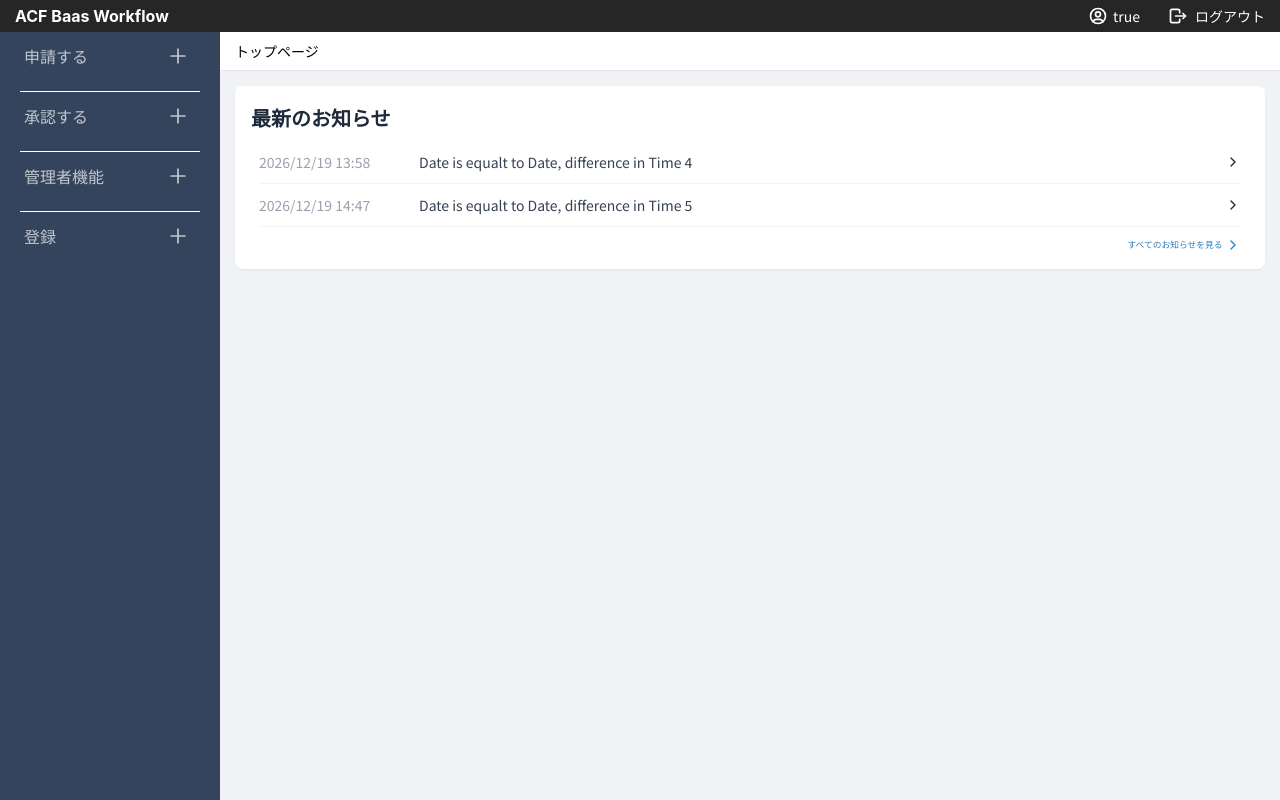
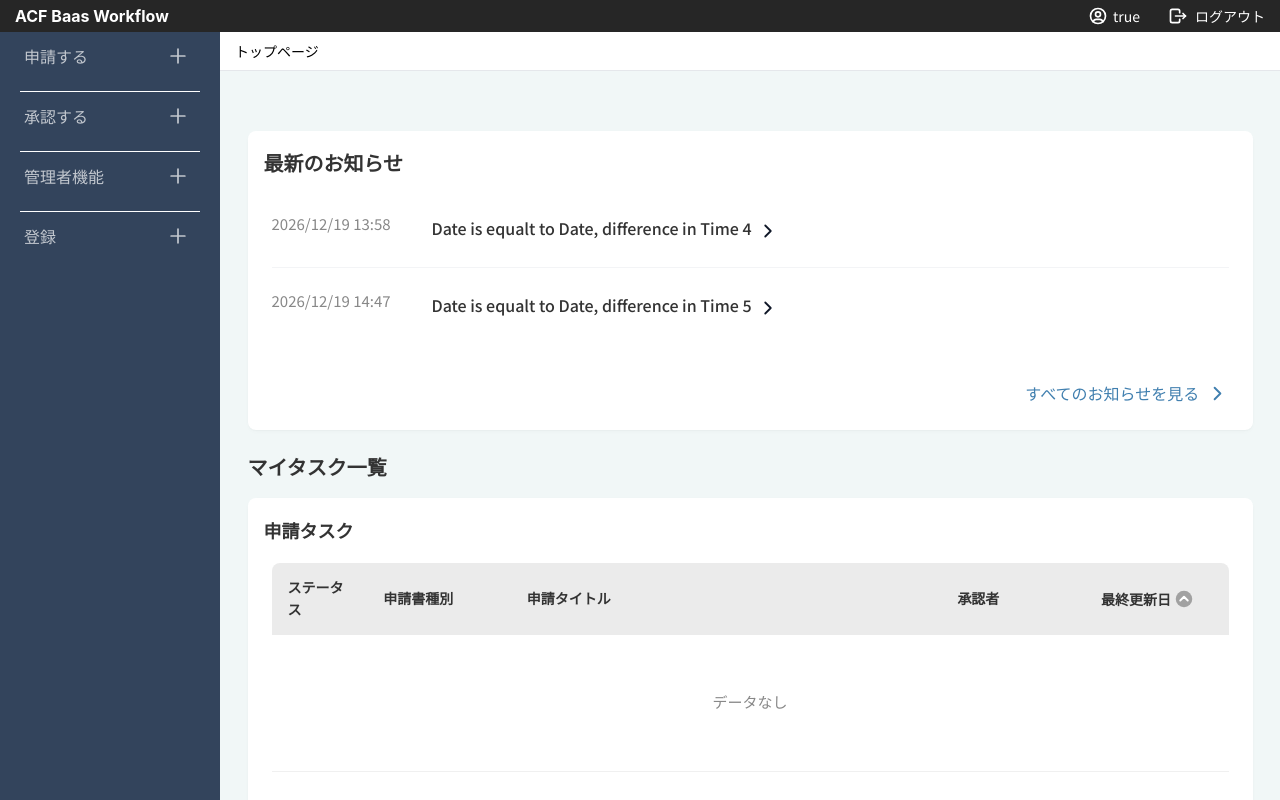
Before and after one commit to tutaiyb04/demo-login, a Vue app in the folder frontend/: page /wf-tops in a window 1280 px wide. Built offline with nearby package versions, Linux system fonts and the light colour scheme; sample sign-in values are in the browser's storage.

Commit message:
UI Wf-Tops

```diff
--- a/frontend/src/layouts/AdminLayout.vue
+++ b/frontend/src/layouts/AdminLayout.vue
@@ -241,7 +241,7 @@ const navigateTo = (path: string) => {
       </a-layout-sider>
 
       <a-layout-content
-        class="!bg-[#f0f2f5] flex flex-col h-full overflow-hidden"
+        class="!bg-[#f1f7f7] flex flex-col h-full overflow-hidden"
       >
         <div class="bg-white px-6 py-3 border-b border-gray-200 shrink-0">
           <a-breadcrumb separator=">">
--- a/frontend/src/router/index.ts
+++ b/frontend/src/router/index.ts
@@ -18,7 +18,7 @@ router.beforeEach((to, from, next) => {
   if (requiresAuth && !isAuthenticated) {
     next({ name: "login" });
   } else if (to.name === "login" && isAuthenticated) {
-    next({ name: "top" });
+    next({ name: "wf-tops" });
   } else {
     next();
   }
--- a/frontend/src/views/TopView.vue
+++ b/frontend/src/views/TopView.vue
@@ -1,4 +1,5 @@
 <script setup lang="ts">
+import { reactive, ref } from "vue"; // Nhớ import ref
 import { useRouter } from "vue-router";
 
 const router = useRouter();
@@ -16,6 +17,66 @@ const newList = [
   },
 ];
 
+const taskColumns = [
+  { title: "ステータス", dataIndex: "status", key: "status", width: "10%" },
+  { title: "申請書種別", dataIndex: "type", key: "type", width: "15%" },
+  { title: "申請タイトル", dataIndex: "title", key: "title", width: "45%" },
+  { title: "承認者", dataIndex: "approver", key: "approver", width: "15%" },
+  {
+    title: "最終更新日",
+    dataIndex: "updatedAt",
+    key: "updatedAt",
+    width: "15%",
+    sorter: true,
+    sortDirections: ["descend", "ascend"],
+  },
+];
+
+const approvalTaskColumns = [
+  {
+    title: "申請日",
+    dataIndex: "applicationDate",
+    key: "applicationDate",
+    width: "15%",
+    sorter: true,
+    sortDirections: ["descend", "ascend"],
+  },
+  { title: "申請者", dataIndex: "applicant", key: "applicant", width: "20%" },
+  { title: "申請書種別", dataIndex: "type", key: "type", width: "20%" },
+  { title: "申請タイトル", dataIndex: "title", key: "title", width: "45%" },
+];
+
+const pagination = reactive({
+  current: 1,
+  pageSize: 5,
+  total: 50,
+  showSizeChanger: true,
+  pageSizeOptions: ["5", "10", "20", "50"],
+});
+
+const sortOrder = ref<string | null>(null);
+
+const approvalSortOrder = ref<string | null>(null);
+
+const handleApprovalTableChange = (pag: any, filters: any, sorter: any) => {
+  approvalSortOrder.value = sorter.order || null;
+};
+
+const handleTableChange = (pag: any, filters: any, sorter: any) => {
+  sortOrder.value = sorter.order || null;
+
+  if (pag) {
+    pagination.current = pag.current;
+    pagination.pageSize = pag.pageSize;
+  }
+};
+
+const getTooltipText = (order: string | null) => {
+  if (order === "descend") return "Click to sort ascending";
+  if (order === "ascend") return "Cancel sorting";
+  return "Click to sort descending"; // Mặc định khi bằng null
+};
+
 const goToAllNews = () => {
   router.push("/latest-news");
 };
@@ -23,54 +84,65 @@ const goToAllNews = () => {
 const goToNewsDetail = (id: number) => {
   router.push(`/latest-news/${id}`);
 };
+
+const goToAppliedTasks = () => {
+  router.push("/completed-applications-list");
+};
+
+const goToApprovalTasks = () => {
+  router.push("/approved-tasks");
+};
 </script>
 
 <template>
-  <div class="flex flex-col gap-6 !bg-[#f1f7f7]">
+  <div class="flex flex-col gap-6 mt-18 mx-5">
     <a-card :bordered="false" class="w-full shadow-sm custom-card">
       <template #title>
-        <span class="text-[2rem] font-blod text-gray-800">最新のお知らせ</span>
+        <span class="text-[2rem] font-bold text-[#333333]">最新のお知らせ</span>
       </template>
 
-      <div class="flex flex-col">
+      <section class="flex flex-col mt-2">
         <div
-          v-for="news in newList"
+          v-for="(news, index) in newList"
           :key="news.id"
-          class="flex items-center py-4 border-b border-gray-100 cursor-pointer hover:bg-gray-50 transition-colors group"
+          class="flex items-center py-10 cursor-pointer hover:bg-gray-50 transition-colors group"
+          :class="
+            index !== newList.length - 1 ? 'border-b border-gray-100' : ''
+          "
           @click="goToNewsDetail(news.id)"
         >
-          <span class="text-gray-400 text-[1.4rem] w-[160px] shrink-0">{{
+          <span class="text-[#888888] text-[1.5rem] w-[160px] -mt-4">{{
             news.date
           }}</span>
-          <span class="text-gray-700 text-[1.4rem] flex-1">{{
+          <span class="text-[#333333] text-[1.6rem] font-medium">{{
             news.title
           }}</span>
           <svg
             xmlns="http://www.w3.org/2000/svg"
-            width="16"
-            height="16"
+            width="22"
+            height="22"
             viewBox="0 0 24 24"
             fill="none"
             stroke="currentColor"
             stroke-width="2"
             stroke-linecap="round"
             stroke-linejoin="round"
-            class="text-gray-800 group-hover:text-blue-500 transition-colors"
+            class="mt-1.5 ml-2 text-gray-900"
           >
             <path d="M9 6l6 6l-6 6" />
           </svg>
         </div>
 
-        <div class="flex justify-end mt-4">
+        <div class="flex justify-end mt-15">
           <div
-            class="flex items-center gap-1 text-[#2c7ebd] hover:text-[#23689b] cursor-pointer text-sm font-medium transition-colors"
+            class="flex items-center gap-1 text-[#407faf] hover:text-[#23689b] cursor-pointer text-[1.6rem] font-medium transition-colors"
             @click="goToAllNews"
           >
-            <span>すべてのお知らせを見る</span>
+            <span class="mr-1.5">すべてのお知らせを見る</span>
             <svg
               xmlns="http://www.w3.org/2000/svg"
-              width="16"
-              height="16"
+              width="23"
+              height="23"
               viewBox="0 0 24 24"
               fill="none"
               stroke="currentColor"
@@ -82,7 +154,199 @@ const goToNewsDetail = (id: number) => {
             </svg>
           </div>
         </div>
-      </div>
+      </section>
+    </a-card>
+
+    <!-- My Tasks -->
+    <div class="mt-4 mb-2">
+      <span class="text-[2rem] font-bold text-[#333333]">マイタスク一覧</span>
+    </div>
+
+    <a-card :bordered="false" class="w-full shadow-sm custom-card">
+      <template #title>
+        <span class="text-[1.8rem] font-bold text-[#333333]">申請タスク</span>
+      </template>
+
+      <section class="flex flex-col mt-4">
+        <a-table
+          :columns="taskColumns"
+          :data-source="[]"
+          :pagination="false"
+          :showSorterTooltip="false"
+          @change="handleTableChange"
+        >
+          <template #headerCell="{ column }">
+            <template v-if="column.key === 'updatedAt'">
+              <div class="flex items-center gap-1.5">
+                <span>{{ column.title }}</span>
+
+                <a-tooltip :title="getTooltipText(sortOrder)" placement="top">
+                  <div class="flex items-center cursor-pointer">
+                    <svg
+                      v-if="sortOrder === 'descend'"
+                      xmlns="http://www.w3.org/2000/svg"
+                      width="18"
+                      height="18"
+                      viewBox="0 0 24 24"
+                      fill="none"
+                    >
+                      <circle cx="12" cy="12" r="11" fill="#a1a1a1" />
+                      <path
+                        d="M7 10L12 15L17 10"
+                        stroke="white"
+                        stroke-width="2.5"
+                        stroke-linecap="round"
+                        stroke-linejoin="round"
+                      />
+                    </svg>
+
+                    <svg
+                      v-else
+                      xmlns="http://www.w3.org/2000/svg"
+                      width="18"
+                      height="18"
+                      viewBox="0 0 24 24"
+                      fill="none"
+                    >
+                      <circle cx="12" cy="12" r="11" fill="#a1a1a1" />
+                      <path
+                        d="M7 14L12 9L17 14"
+                        stroke="white"
+                        stroke-width="2.5"
+                        stroke-linecap="round"
+                        stroke-linejoin="round"
+                      />
+                    </svg>
+                  </div>
+                </a-tooltip>
+              </div>
+            </template>
+            <template v-else>
+              {{ column.title }}
+            </template>
+          </template>
+
+          <template #emptyText>
+            <div class="py-16 text-[#888888] text-[1.5rem]">データなし</div>
+          </template>
+        </a-table>
+
+        <div class="flex justify-end mt-10">
+          <div
+            class="flex items-center gap-1 text-[#407faf] hover:text-[#23689b] cursor-pointer text-[1.6rem] font-medium transition-colors"
+            @click="goToAppliedTasks"
+          >
+            <span class="mr-1.5">申請済み一覧</span>
+            <svg
+              xmlns="http://www.w3.org/2000/svg"
+              width="23"
+              height="23"
+              viewBox="0 0 24 24"
+              fill="none"
+              stroke="currentColor"
+              stroke-width="2"
+              stroke-linecap="round"
+              stroke-linejoin="round"
+            >
+              <path d="M9 6l6 6l-6 6" />
+            </svg>
+          </div>
+        </div>
+      </section>
+    </a-card>
+
+    <a-card :bordered="false" class="w-full shadow-sm custom-card mb-10">
+      <template #title>
+        <span class="text-[1.8rem] font-bold text-[#333333]">承認タスク</span>
+      </template>
+
+      <section class="flex flex-col mt-4">
+        <a-table
+          :columns="approvalTaskColumns"
+          :data-source="[]"
+          :pagination="false"
+          :showSorterTooltip="false"
+          @change="handleApprovalTableChange"
+        >
+          <template #headerCell="{ column }">
+            <template v-if="column.key === 'applicationDate'">
+              <div class="flex items-center gap-1.5">
+                <span>{{ column.title }}</span>
+                <a-tooltip
+                  :title="getTooltipText(approvalSortOrder)"
+                  placement="top"
+                >
+                  <div class="flex items-center cursor-pointer">
+                    <svg
+                      v-if="approvalSortOrder === 'descend'"
+                      xmlns="http://www.w3.org/2000/svg"
+                      width="18"
+                      height="18"
+                      viewBox="0 0 24 24"
+                      fill="none"
+                    >
+                      <circle cx="12" cy="12" r="11" fill="#a1a1a1" />
+                      <path
+                        d="M7 10L12 15L17 10"
+                        stroke="white"
+                        stroke-width="2.5"
+                        stroke-linecap="round"
+                        stroke-linejoin="round"
+                      />
+                    </svg>
+                    <svg
+                      v-else
+                      xmlns="http://www.w3.org/2000/svg"
+                      width="18"
+                      height="18"
+                      viewBox="0 0 24 24"
+                      fill="none"
+                    >
+                      <circle cx="12" cy="12" r="11" fill="#a1a1a1" />
+                      <path
+                        d="M7 14L12 9L17 14"
+                        stroke="white"
+                        stroke-width="2.5"
+                        stroke-linecap="round"
+                        stroke-linejoin="round"
+                      />
+                    </svg>
+                  </div>
+                </a-tooltip>
+              </div>
+            </template>
+            <template v-else>
+              {{ column.title }}
+            </template>
+          </template>
+
+          <template #emptyText>
+            <div class="py-16 text-[#888888] text-[1.5rem]">データなし</div>
+          </template>
+        </a-table>
+
+        <div class="flex justify-end mt-10">
+          <div
+            class="flex items-center gap-1 text-[#407faf] hover:text-[#23689b] cursor-pointer text-[1.6rem] font-medium transition-colors"
+            @click="goToApprovalTasks"
+          >
+            <span class="mr-1.5">承認依頼一覧</span>
+            <svg
+              xmlns="http://www.w3.org/2000/svg"
+              width="23"
+              height="23"
+              viewBox="0 0 24 24"
+              fill="none"
+              stroke="currentColor"
+              stroke-width="2"
+              stroke-linecap="round"
+              stroke-linejoin="round"
+            >
+              <path d="M9 6l6 6l-6 6" />
+            </svg>
+          </div>
+        </div>
+      </section>
     </a-card>
   </div>
 </template>
@@ -98,6 +362,27 @@ const goToNewsDetail = (id: number) => {
 }
 
 :deep(.custom-card .ant-card-body) {
-  padding: 0 24px 16px 24px;
+  padding: 0 24px 24px 24px;
+}
+
+:deep(.ant-table-thead > tr > th) {
+  background-color: #ebebeb !important;
+  color: #333333;
+  font-weight: 600;
+  border-bottom: none !important;
+  padding: 14px 16px !important;
+}
+
+:deep(.ant-table-thead > tr > th::before) {
+  display: none !important;
+}
+
+:deep(.ant-table-placeholder) {
+  border-top: none !important;
+  border-bottom: 1px solid #f0f0f0 !important;
+}
+
+:deep(.ant-table-column-sorter) {
+  display: none !important;
 }
 </style>
```
